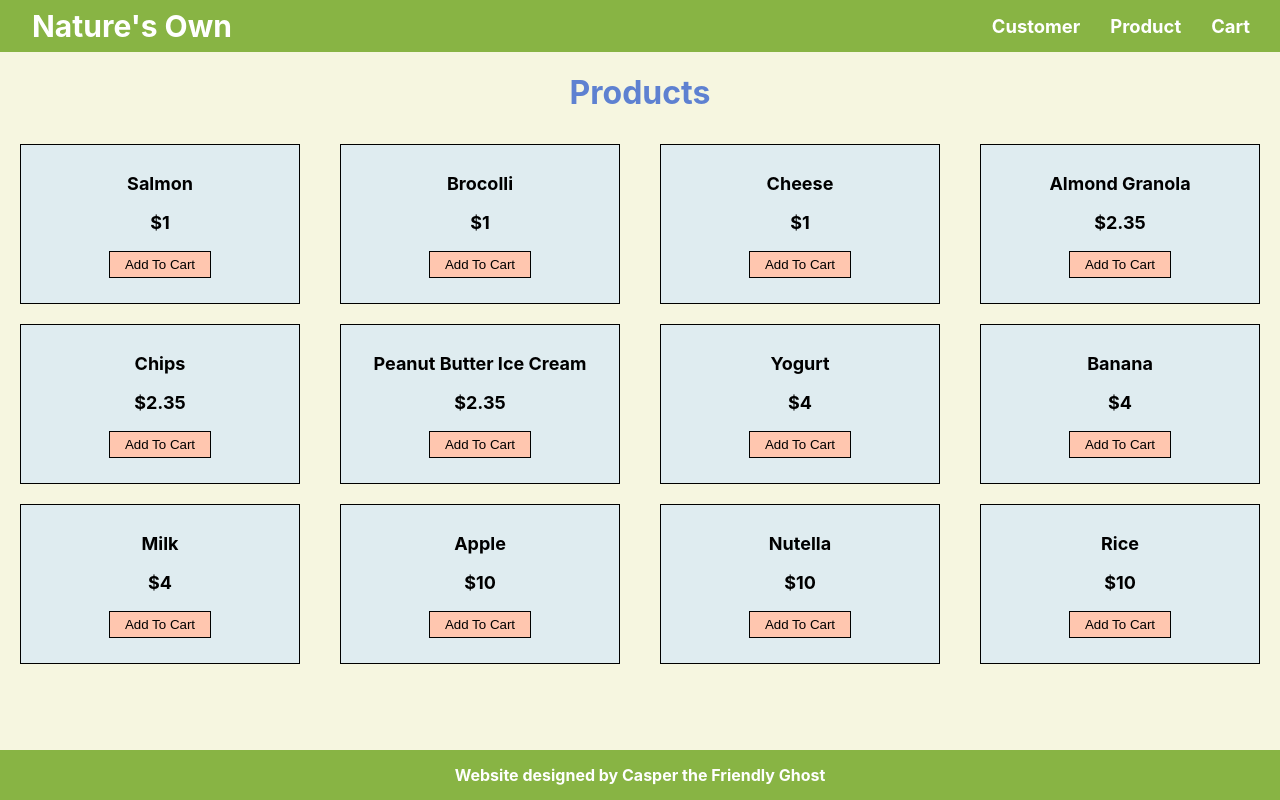
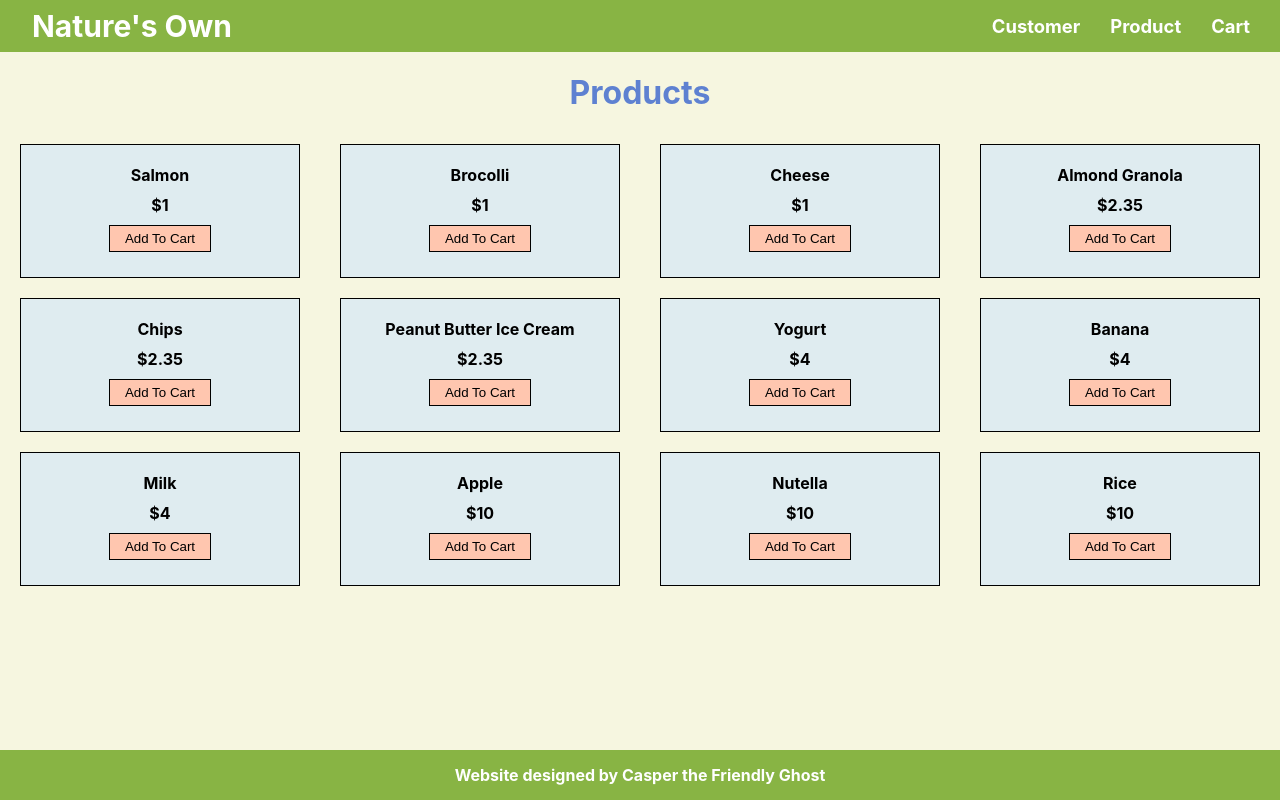
Before and after one commit to jsoon049/3125-L2, a React (Create React App) app: page /3125-L2/product in a window 1280 px wide. Built offline with nearby package versions, Linux system fonts and the light colour scheme.

Commit message:
Styling desktop done

```diff
--- a/src/App.css
+++ b/src/App.css
@@ -15,11 +15,3 @@ h1 {
   color: #5e81d1;
   text-align: center;
 }
-
-.appContainer {
-  padding-bottom: 80px;
-}
-
-.customerContainer, .prod_container, .cartContainer {
-  /* background-color: #f16b44; */
-}
--- a/src/components/Card.js
+++ b/src/components/Card.js
@@ -6,8 +6,8 @@ export const Card = ({ product }) => {
 
   return (
     <div className="product-card">
-      <p className="prodtext">{product.name}</p>
-      <p className="prodtext">{'$' + product.price}</p>
+      <p className="prodtext prodName">{product.name}</p>
+      <p className="prodtext prodPrice">{'$' + product.price}</p>
       <button className="btn" onClick={() => addToCart(product)}>
         Add To Cart
       </button>
--- a/src/components/Customer.css
+++ b/src/components/Customer.css
@@ -6,6 +6,7 @@ label {
     display: block;
     margin-bottom: 35px;
     font-size: 18px;
+    font-weight: 500;
 }
 
 input {
@@ -23,6 +24,7 @@ input {
 
 .instructions {
     margin-top: 0;
-    margin-bottom: 25px;
-    font-weight: 500;
+    margin-bottom: 30px;
+    font-weight: 700;
+    color: #5e81d1;
 }
--- a/src/components/Footer.css
+++ b/src/components/Footer.css
@@ -3,7 +3,7 @@
   left: 0;
   bottom: 0;
   right: 0;
-  padding: 10px 0;
+  padding: 15px 0;
   background-color: #88b444;
   text-align: center;
 }
@@ -11,6 +11,6 @@
 .footer_text {
   color: white;
   font-size: 1rem;
-  margin: 5px 0;
   font-weight: 700;
+  margin: 0;
 }
--- a/src/components/Header.css
+++ b/src/components/Header.css
@@ -4,6 +4,7 @@
   position: absolute;
   left: 2.5%;
   font-size: 30px;
+  top: 15%;
 }
 
 .header {
--- a/src/components/Product.css
+++ b/src/components/Product.css
@@ -6,7 +6,6 @@
     display: grid;
     grid-template-columns: 1fr 1fr 1fr 1fr; /* 3 columns */
     grid-template-rows: 1fr 1fr 1fr; /* 3 rows */
-    /* grid-gap: 0px 10px; */
 }
 
 .prod_ul {
@@ -19,5 +18,13 @@
 
 .prodtext {
     font-weight: 700;
-    font-size: 18px;
 }
+
+.prodName {
+    margin: 10px 0;
+}
+
+.prodPrice {
+    margin: 0;
+    margin-bottom: 10px;
+}
```
